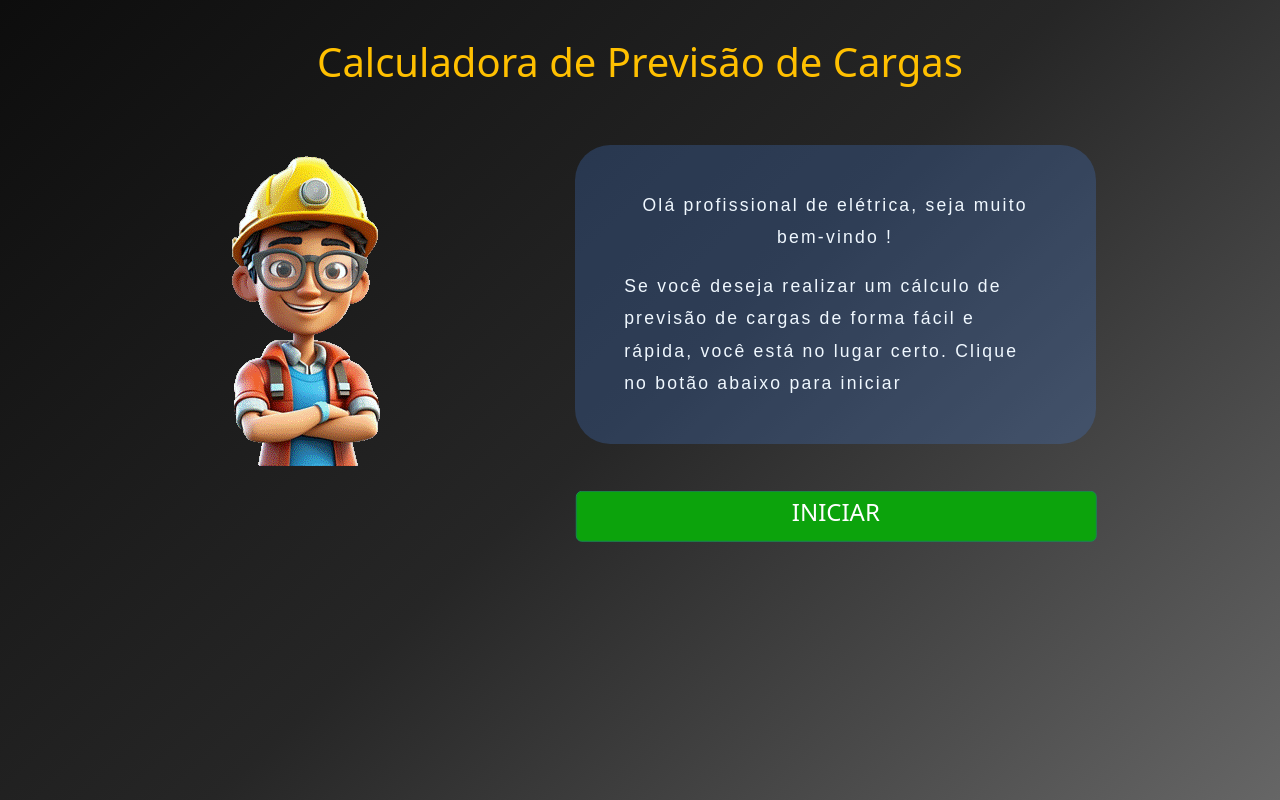
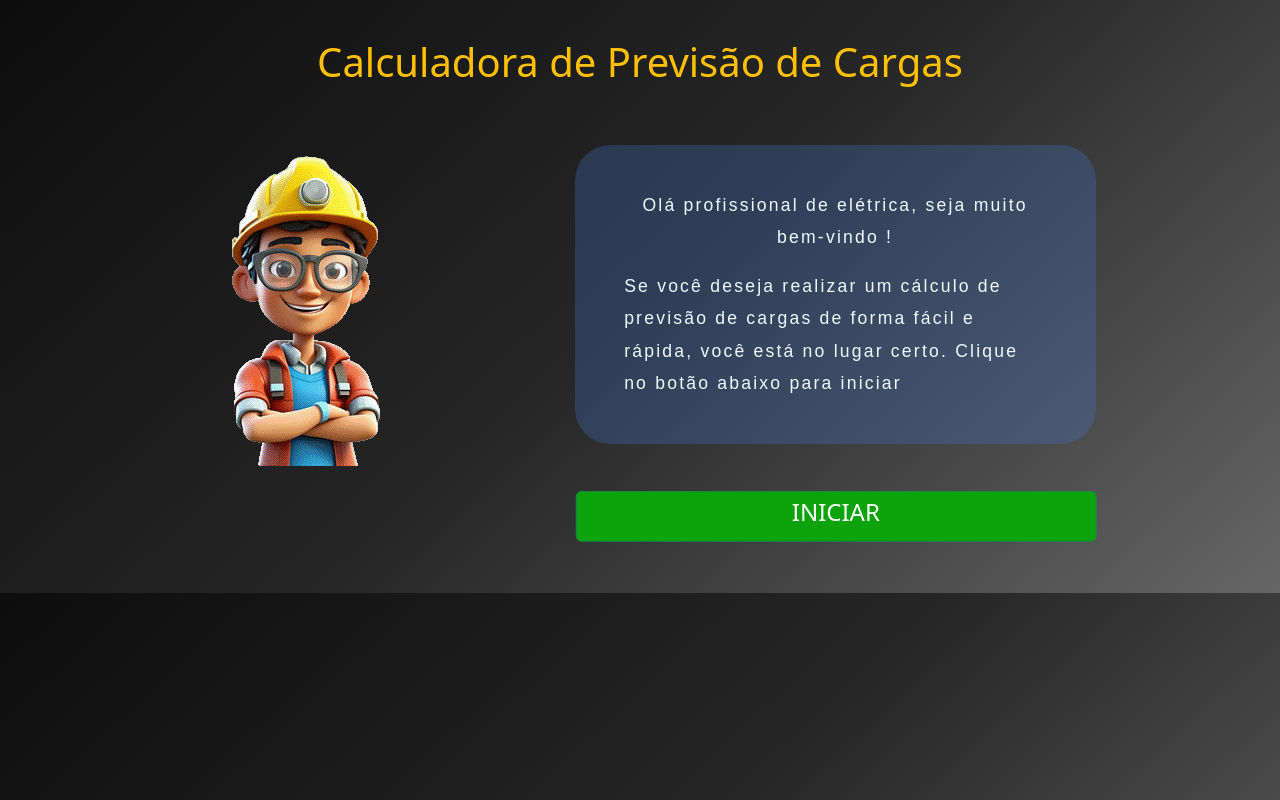
Before and after one commit to Dallas2022/previsao-cargas-calc, a React (Create React App) app in the folder 003_PROJETO/app/: page / in a window 1280 px wide. Built offline with nearby package versions, Linux system fonts and the light colour scheme.

Commit message:
Corrected Print Color Bug

```diff
--- a/003_PROJETO/app/src/estilos/Abertuta.css
+++ b/003_PROJETO/app/src/estilos/Abertuta.css
@@ -47,7 +47,6 @@ Data: 22/03/2024
 
 body {
     background: linear-gradient(317deg, #666666, #262626, #0D0D0D);
-    background-attachment: fixed;
 }
 
 #titulo {
```
